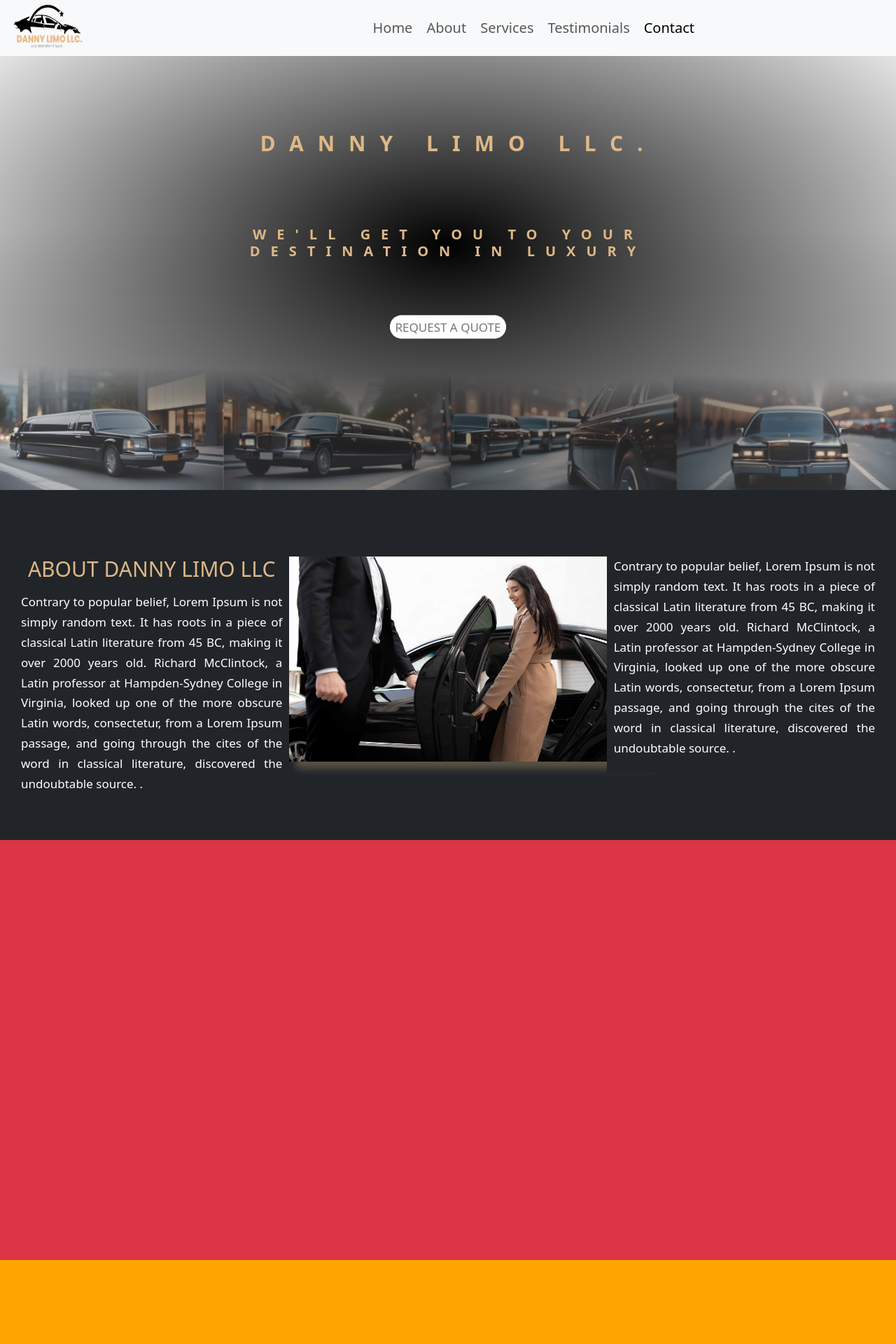
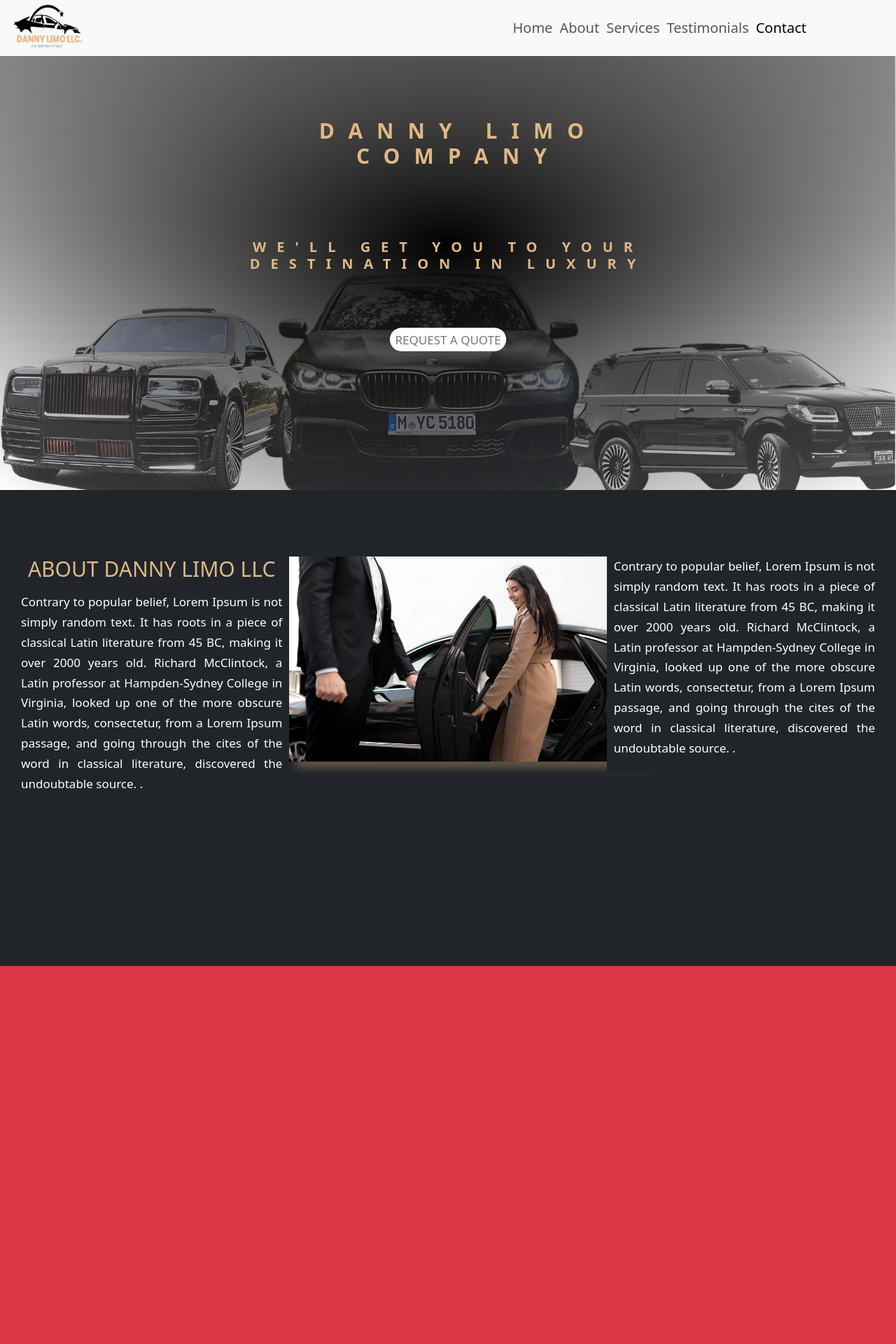
Before and after one commit to tsbproject/Danny-Limo, a PHP site: page / in a window 1280 px wide. Shown: the top 1920 px of the page at 70% size. Run offline with PHP 8.4, Linux system fonts and the light colour scheme.

Commit message:
[committed]

```diff
--- a/css/style.css
+++ b/css/style.css
@@ -109,6 +109,10 @@ body {
   .section-about--img {
     width: 20rem;
     margin-left: -3rem; } }
+
+@media (max-width: 768px) and (max-width: 768px) {
+  .section-about--img {
+    width: 27rem; } }
 
 @media (max-width: 576px) and (max-width: 476px) {
   .section-about--img {
@@ -223,6 +227,7 @@ body {
     position: relative;
     display: block;
     background-color: #ffffff;
+    background-position: top;
     width: 100%;
     height: 100%; } }
 
@@ -239,7 +244,6 @@ body {
   font-family: "oxygen" sans-serif; }
 
 .nav-link {
-  margin-left: 1rem;
   position: relative;
   left: 36rem; }
 
@@ -252,6 +256,16 @@ body {
   .nav-link {
     position: relative;
     left: 30rem; } }
+
+@media (min-width: 992px) and (min-width: 992px) {
+  .nav-link {
+    position: relative;
+    left: 35rem; } }
+
+@media (min-width: 1200px) and (min-width: 1200px) {
+  .nav-link {
+    position: relative;
+    left: 57rem; } }
 
 .navbar-toggler {
   padding: 0;
@@ -317,6 +331,14 @@ body {
   #section2 {
     height: 126rem; } }
 
+@media (max-width: 768px) and (max-width: 768px) {
+  #section2 {
+    height: 75rem; } }
+
+@media (min-width: 992px) and (min-width: 992px) {
+  #section2 {
+    height: 68rem; } }
+
 #section3 {
   height: 60rem;
   background-color: red; }
--- a/index.html
+++ b/index.html
@@ -81,7 +81,7 @@
       <div class="col-sm-12">
         <div class="home__text-box">
           <h1 class="heading-primary">
-            <span class="heading-primary--main  clearfix  d-none d-md-block">Danny Limo LLC.</span>
+            <span class="heading-primary--main  clearfix  d-none d-md-block">Danny Limo Company</span>
             <span class="heading-primary--sub">We'll get you to your destination in luxury</span>
           </h1>
 
--- a/sass/base/_typography.scss
+++ b/sass/base/_typography.scss
@@ -126,6 +126,14 @@ body {
           }
         }
 
+
+        @include for-tablet-portrait-up {
+          @media (max-width: 768px) {
+            width: 27rem;
+
+          }
+        }
+
         @include for-phone-only {
           @media (max-width: 476px) {
             width: 32rem;
--- a/sass/layout/_navigation.scss
+++ b/sass/layout/_navigation.scss
@@ -10,6 +10,9 @@
           position: relative;
            display: block;
            background-color: $color-secondary-white;
+           background-position: top;
+
+
            width: 100%;
            height: 100%;
 
@@ -28,6 +31,7 @@
             display: block;
             position: relative;
 
+
            }
         }
 
@@ -41,6 +45,16 @@
         font-family: "oxygen" sans-serif;
 
 
+        @include for-tablet-portrait-up {
+          @media (min-width: 768px) {
+
+
+
+
+           }
+        }
+
+
 
 
 
@@ -51,7 +65,7 @@
 
 
        .nav-link {
-         margin-left: 1rem;
+
          position: relative;
          left: 36rem;
 
@@ -80,6 +94,24 @@
         }
 
 
+        @include for-tablet-landscape-up {
+          @media (min-width: 992px) {
+            position: relative;
+            left: 35rem;
+
+          }
+        }
+
+
+        @include for-desktop-up {
+          @media (min-width: 1200px) {
+            position: relative;
+            left: 57rem;
+
+
+           }
+        }
+
 
 
        }
--- a/sass/pages/_home.scss
+++ b/sass/pages/_home.scss
@@ -70,6 +70,21 @@
    }
 
   }
+
+  @include for-tablet-portrait-up {
+    @media (max-width: 768px) {
+      height: 75rem;
+
+    }
+  }
+
+
+  @include for-tablet-landscape-up {
+    @media (min-width: 992px) {
+      height: 68rem;
+
+    }
+  }
 }
 
 
```
Also changed, not shown: images/background3.jpg.
